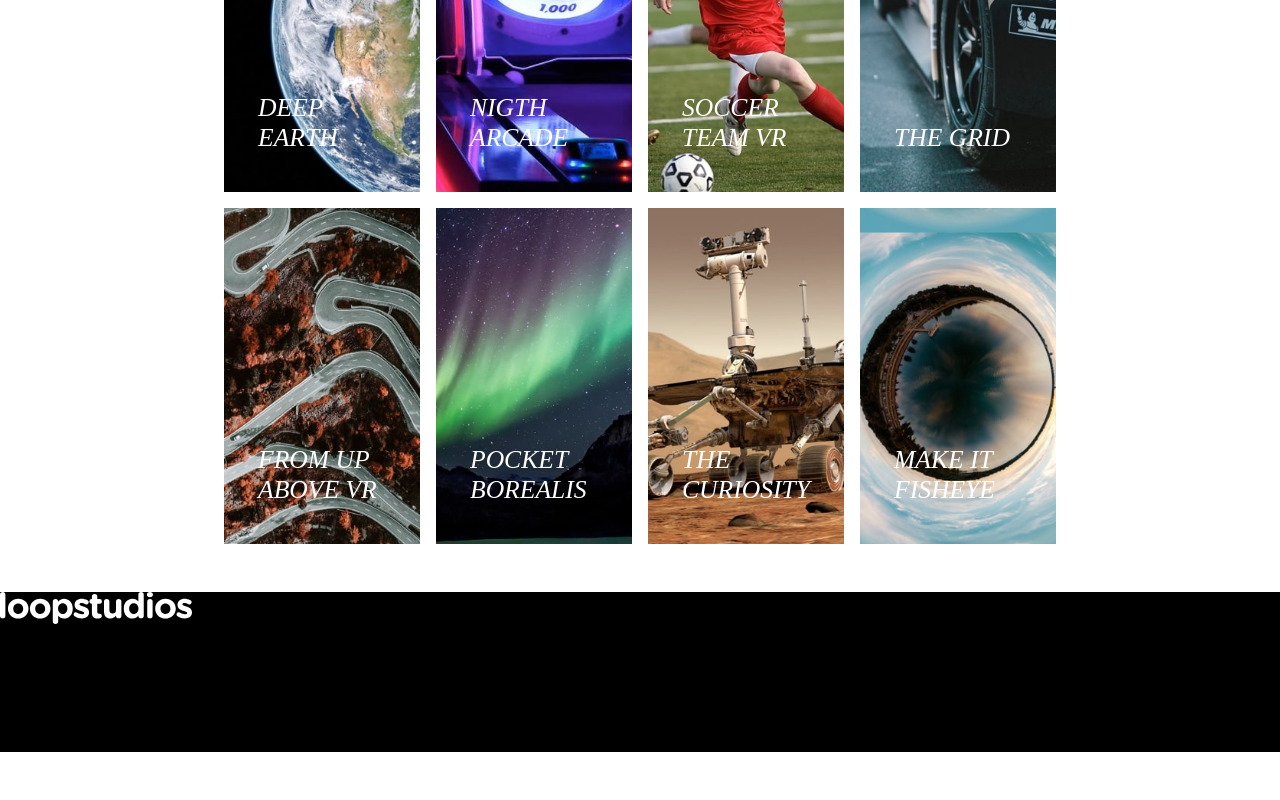
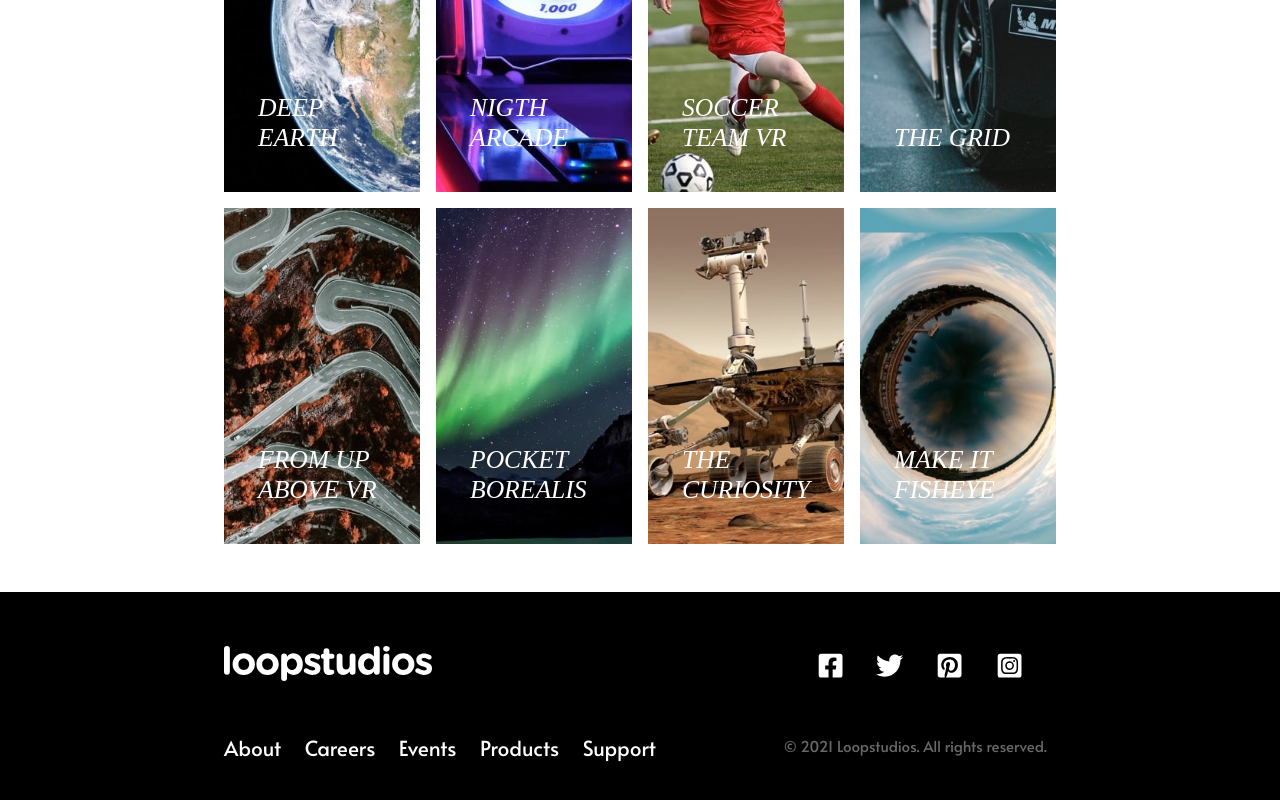
Before and after one commit to JPbyte/Loopstudio-React-Styled-components, a React (Create React App) app: page / in a window 1280 px wide. Shown: the part 1592-2392 px from the top of the page. Before the commit the page ends 2344 px from the top, so only its background shows below. Built offline with nearby package versions, Linux system fonts and the light colour scheme.

Commit message:
projeto finalizado

```diff
--- a/src/home/footer/footer.jsx
+++ b/src/home/footer/footer.jsx
@@ -1,15 +1,50 @@
 import React from "react";
-import { FooterContent } from "./style";
+import { FooterContent, FooterLeft, FooterRight } from "./style";
 
 //images and icons//
 import logo from "../../images/logo.svg";
+import { FaFacebookSquare, FaTwitter, FaPinterestSquare, FaInstagramSquare} from "react-icons/fa";
 
 export const Footer = () =>{
     return(
         <FooterContent>
-            <div className="footer-left">
+            <FooterLeft>
                 <img src={logo} alt="logo"/>
-            </div>
+                <ul>
+                    <li>
+                        <a href="#About">About</a>
+                    </li>
+                    <li>
+                        <a href="#Careers">Careers</a>
+                    </li>
+                    <li>
+                        <a href="#Events">Events</a>
+                    </li>
+                    <li>
+                        <a href="#Products">Products</a>
+                    </li>
+                    <li>
+                        <a href="#Support">Support</a>
+                    </li>
+                </ul>
+            </FooterLeft>
+            <FooterRight>
+                <ul>
+                    <li>
+                        <FaFacebookSquare/>
+                    </li>
+                    <li>
+                        <FaTwitter/>
+                    </li>
+                    <li>
+                        <FaPinterestSquare/>
+                    </li>
+                    <li>
+                        <FaInstagramSquare/>
+                    </li>
+                </ul>
+                <p>© 2021 Loopstudios. All rights reserved.</p>
+            </FooterRight>
         </FooterContent>
     )
 }
--- a/src/home/footer/style.js
+++ b/src/home/footer/style.js
@@ -3,6 +3,91 @@ import styled from "styled-components";
 
 export const FooterContent = styled.footer`
     width: 100%;
-    height: 10rem;
+    height: 14rem;
     background-color: var(--Black);
+    display: flex;
+    justify-content: center;
+    align-items: center;
+        img{
+            width: 100%;
+            max-width: 13rem;
+            margin-bottom: 3rem;
+        }
+    @media screen and (max-width: 900px) {
+        height: 30rem;
+        flex-direction: column;
+    }
 `;
+
+export const FooterLeft = styled.div`
+    width: 100%;
+    max-width: 35rem;
+        ul{
+            color: (--white);
+            display: flex;
+            justify-content: space-between;
+            width: 100%;
+            font-size: 1.3rem;
+            max-width: 27rem;
+                li{
+                    font-family: var(--Alata);
+                        a{
+                            cursor: pointer;
+                            transition: all .4s;
+                                &:hover{
+                                    color: #FFD700;
+                                }
+                        }
+                }
+        }
+
+    @media screen and (max-width: 900px) {
+        display: flex;
+        flex-direction: column;
+        align-items: center;
+        height: 29rem;
+        justify-content: space-evenly;
+        margin-bottom: 2rem;
+            ul{
+                height: 13rem;
+                flex-direction: column;
+                align-items: center;
+                justify-content: space-between;
+            }
+    }
+`;
+
+export const FooterRight = styled.div`
+    width: 100%;
+    max-width: 17rem;
+    height: 6.5rem;
+    display: flex;
+    flex-direction: column;
+    justify-content: space-between;
+        ul{
+            display: flex;
+            justify-content: space-evenly;
+                li{
+                    svg{
+                        color: white;
+                        width: 1.7rem;
+                        height: 1.7rem;
+                        transition: all .7s;
+                        cursor: pointer;
+                            &:hover{
+                                color: #FFD700;
+                                transform: scale(1.05);
+                            }
+                    }
+                }
+        }
+        p{
+            font-size: 0.94rem;
+            font-family: var(--Alata);
+            color: var(--Very-Dark-Gray);
+        }
+
+    @media screen and (max-width: 900px) {
+
+    }
+`;
--- a/src/styles/GlobalStyle.js
+++ b/src/styles/GlobalStyle.js
@@ -19,6 +19,11 @@ const GlobalStyle = createGlobalStyle`
         cursor: pointer;
     }
 
+    a{
+        text-decoration: none;
+        color: white;
+    }
+
     :root{
         --White: hsl(0, 0%, 100%);
         --Black: hsl(0, 0%, 0%);
```
